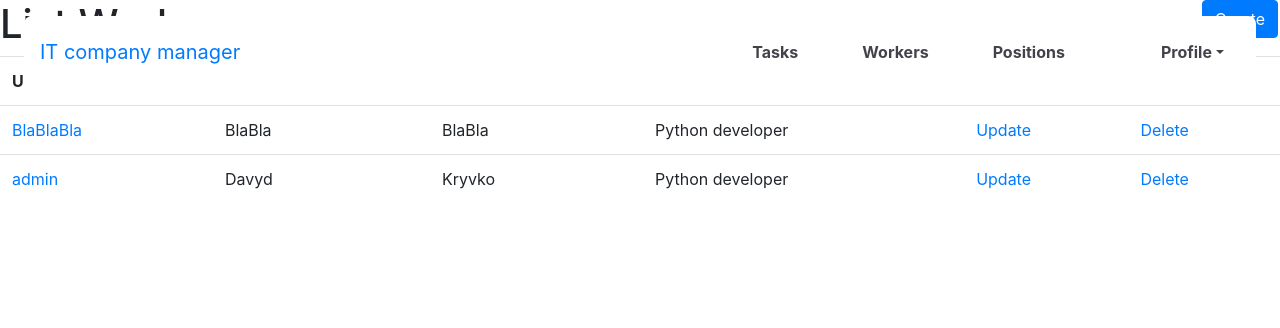
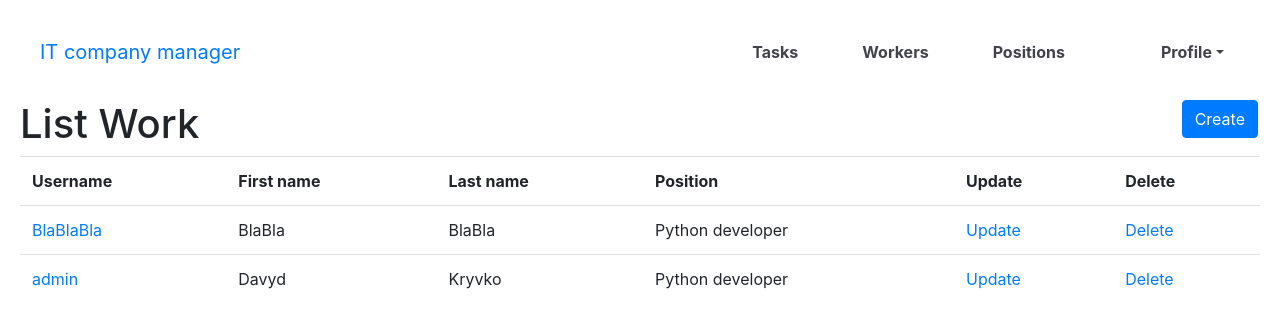
Before and after one commit to davidkrivko/IT_company_task_manager, a Django app: page /workers/ in a window 1280 px wide. Shown: the top 328 px of the page. Run offline with Django 4.2, Linux system fonts and the light colour scheme; a user stored in the database is signed in; data comes from the database, SQL or seed files in the repository; some libraries are stand-ins or nearby versions.

Commit message:
Change visulisation of workers pages
Make indent and margins for all pages

```diff
--- a/templates/manager/task_confirm_delete.html
+++ b/templates/manager/task_confirm_delete.html
@@ -6,6 +6,8 @@
 {% endblock %}
 
 {% block content %}
+  <div class="empty-block under-nav"> </div>
+  <div class="form">
     <h1>Are you sure?</h1>
     <p>if you want to remove the task click the button below</p>
 
@@ -15,4 +17,5 @@
 
       <input type="submit" value="Delete" class="btn btn-danger">
     </form>
+  </div>
 {% endblock %}
--- a/templates/manager/worker_confirm_delete.html
+++ b/templates/manager/worker_confirm_delete.html
@@ -6,6 +6,8 @@
 {% endblock %}
 
 {% block content %}
+  <div class="empty-block under-nav"> </div>
+  <div class="form">
     <h1>Are you sure?</h1>
     <p>if you want to remove the task click the button below</p>
 
@@ -15,4 +17,5 @@
 
       <input type="submit" value="Delete" class="btn btn-danger">
     </form>
+  </div>
 {% endblock %}
--- a/templates/manager/worker_detail.html
+++ b/templates/manager/worker_detail.html
@@ -5,6 +5,8 @@
 {% endblock %}
 
 {% block content %}
+  <div class="empty-block under-nav"> </div>
+  <div class="form">
     <h1>
       {{ worker.username }}
       <a href="{% url "manager:worker-update" pk=worker.id %}"
@@ -17,4 +19,5 @@
 
     <p>{{ worker.last_name }} {{ worker.first_name }}</p>
     <p>Position: {{ worker.position }}</p>
+  </div>
 {% endblock %}
--- a/templates/manager/worker_form.html
+++ b/templates/manager/worker_form.html
@@ -2,6 +2,8 @@
 {% load crispy_forms_filters %}
 
 {% block content %}
+  <div class="empty-block under-nav"> </div>
+  <div class="form">
     <h1>{{ object|yesno:"Update,Create" }} Worker</h1>
 
     <form action="" method="post">
@@ -10,4 +12,5 @@
 
       <input type="submit" value="Submit" class="btn btn-primary">
     </form>
+  </div>
 {% endblock %}
--- a/templates/manager/worker_list.html
+++ b/templates/manager/worker_list.html
@@ -5,6 +5,8 @@
 {% endblock %}
 
 {% block content %}
+  <div class="empty-block under-nav"> </div>
+  <div class="form">
     <h1>
       List Work
       <a href="{% url "manager:worker-create" %}"
@@ -22,7 +24,7 @@
         </tr>
       {% for worker in worker_list %}
         <tr>
-        <td><a href="{% url "manager:position-detail" pk=worker.id %}">{{ worker.username }}</a></td>
+          <td><a href="{% url "manager:worker-detail" pk=worker.id %}">{{ worker.username }}</a></td>
           <td>{{ worker.first_name }}</td>
           <td>{{ worker.last_name }}</td>
           <td>{{ worker.position }}</td>
@@ -35,5 +37,5 @@
     {% else %}
       <p>At the moment we don't have positions</p>
     {% endif %}
-
+  </div>
 {% endblock %}
```
Lines whose indentation alone changed are shown as unchanged.
